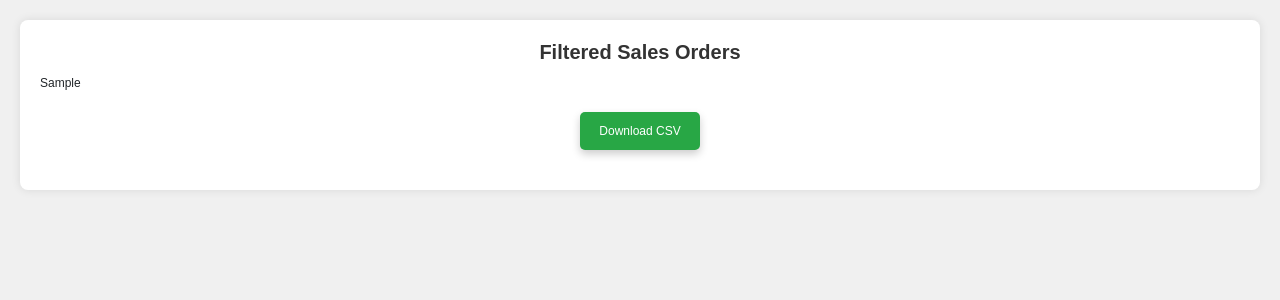
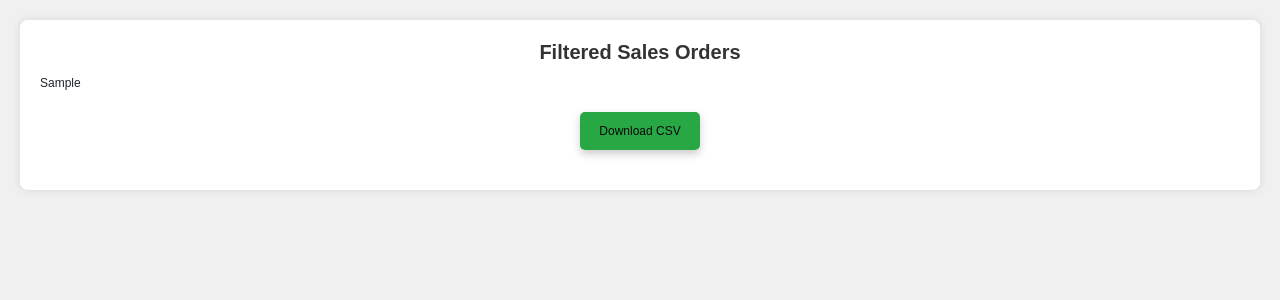
Before and after one commit to Nandan1041996/Order-Assignment-, a Flask app: template templates/result_display.html in a window 1280 px wide. Shown: the top 300 px of the page. Run offline with Flask 3, Linux system fonts and the light colour scheme; the template is opened without the code that fills it: most values are stand-ins (such as "Sample title", 1, 10 or a date in 2020); some libraries are stand-ins or nearby versions.

Commit message:
update in result_display page just color change for download_csv

```diff
--- a/templates/result_display.html
+++ b/templates/result_display.html
@@ -51,7 +51,7 @@
             width: 10%;
             text-align: center;
             margin: 20px auto; /* Centers the button horizontally */
-            color: #ffffff; /* White text color */
+            color: #0a0a0a; /* White text color */
             background-color: #28a745; /* Green background */
             border: none;
             border-radius: 5px;
```
